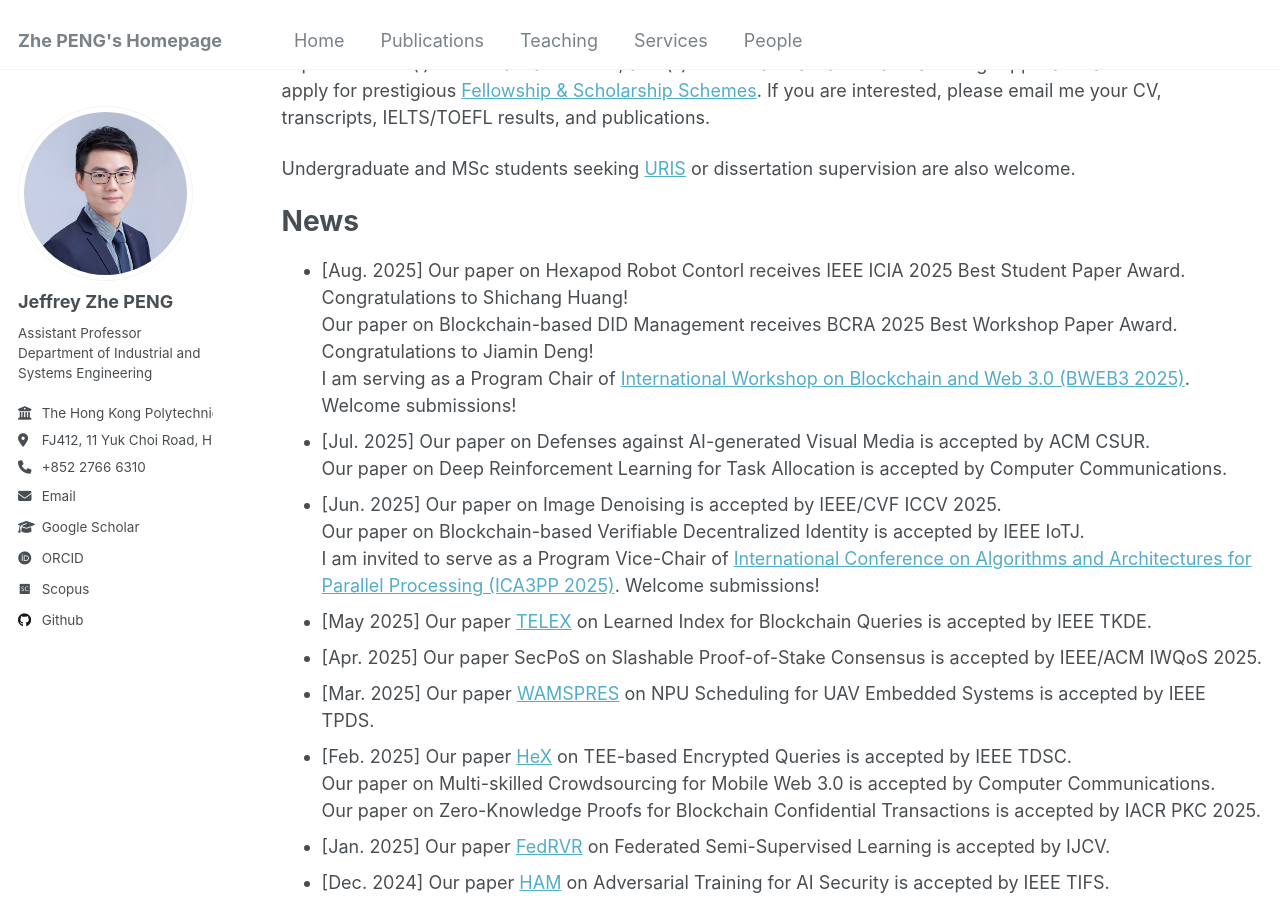
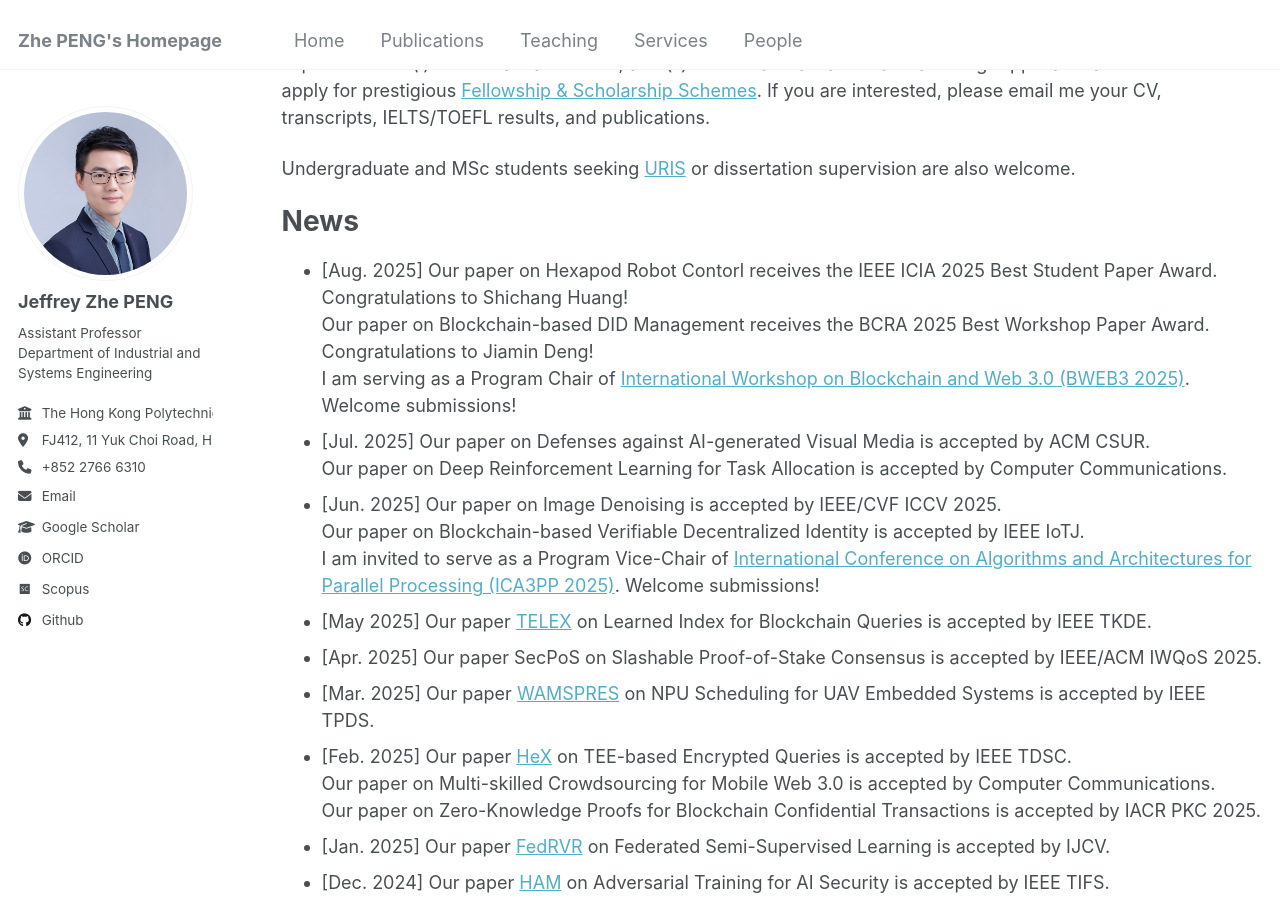
Before and after one commit to PENG-Zhe/peng-zhe.github.io, a Jekyll site: the page built from _pages/about.md, in a window 1280 px wide and 900 px high, scrolled down 652 px. Built offline with Jekyll 4.4.1, drawn with Linux system fonts in a browser that asks for light colours; some web fonts are replaced.

Commit message:
Update about.md

```diff
--- a/_pages/about.md
+++ b/_pages/about.md
@@ -26,8 +26,8 @@ Undergraduate and MSc students seeking [URIS](https://www.polyu.edu.hk/gs/ug-res
 
 # News
 <!-- -->
-- [Aug. 2025] Our paper on Hexapod Robot Contorl receives IEEE ICIA 2025 Best Student Paper Award. Congratulations to Shichang Huang! <br>
-Our paper on Blockchain-based DID Management receives BCRA 2025 Best Workshop Paper Award. Congratulations to Jiamin Deng! <br>
+- [Aug. 2025] Our paper on Hexapod Robot Contorl receives the IEEE ICIA 2025 Best Student Paper Award. Congratulations to Shichang Huang! <br>
+Our paper on Blockchain-based DID Management receives the BCRA 2025 Best Workshop Paper Award. Congratulations to Jiamin Deng! <br>
 I am serving as a Program Chair of <a href="https://bcra-conf.github.io/2025/program/panelBWEB3/" target="_blank">International Workshop on Blockchain and Web 3.0 (BWEB3 2025)</a>. Welcome submissions! <br>
 - [Jul. 2025] Our paper on Defenses against AI-generated Visual Media is accepted by ACM CSUR. <br>
 Our paper on Deep Reinforcement Learning for Task Allocation is accepted by Computer Communications.
```
